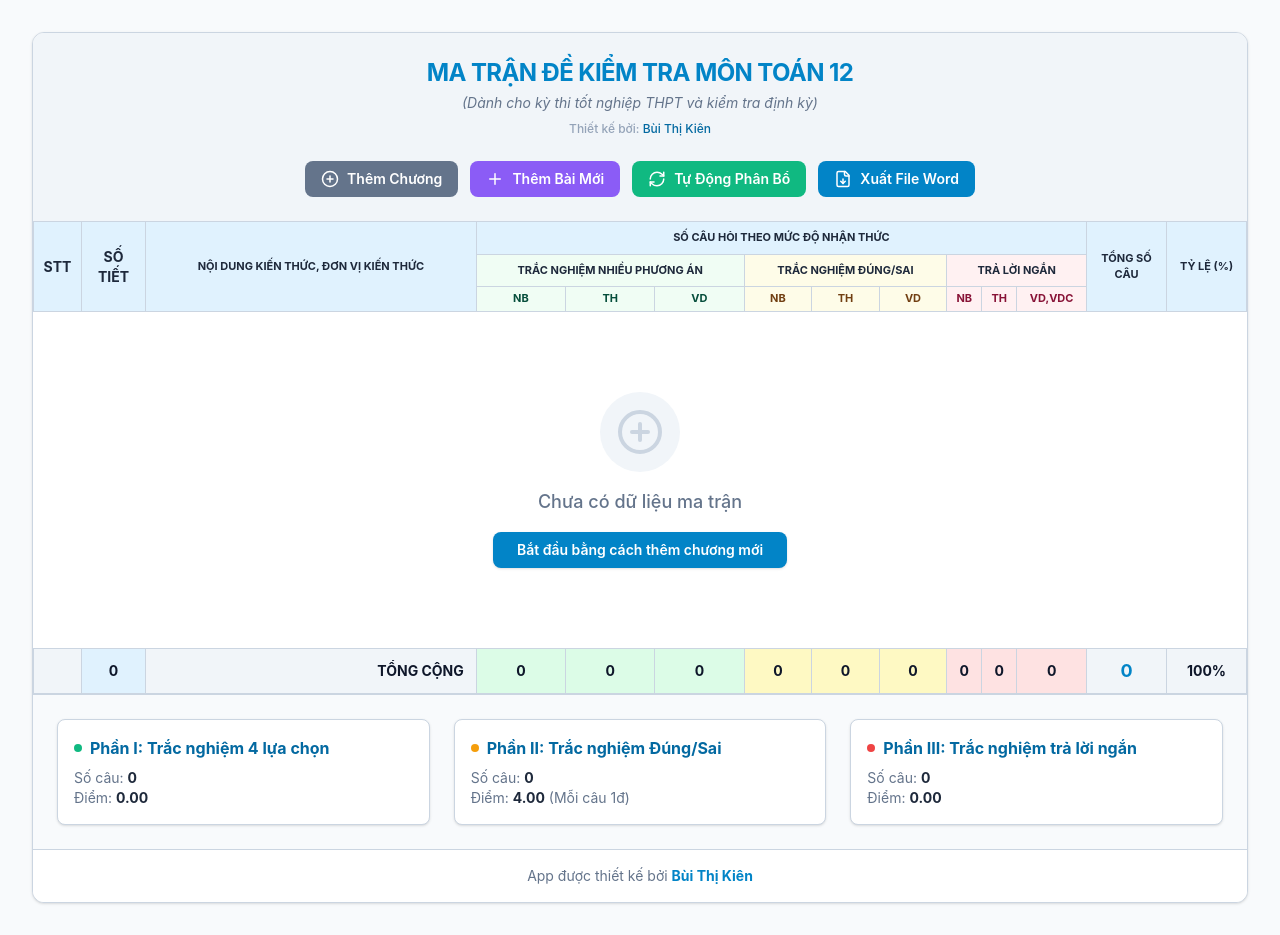
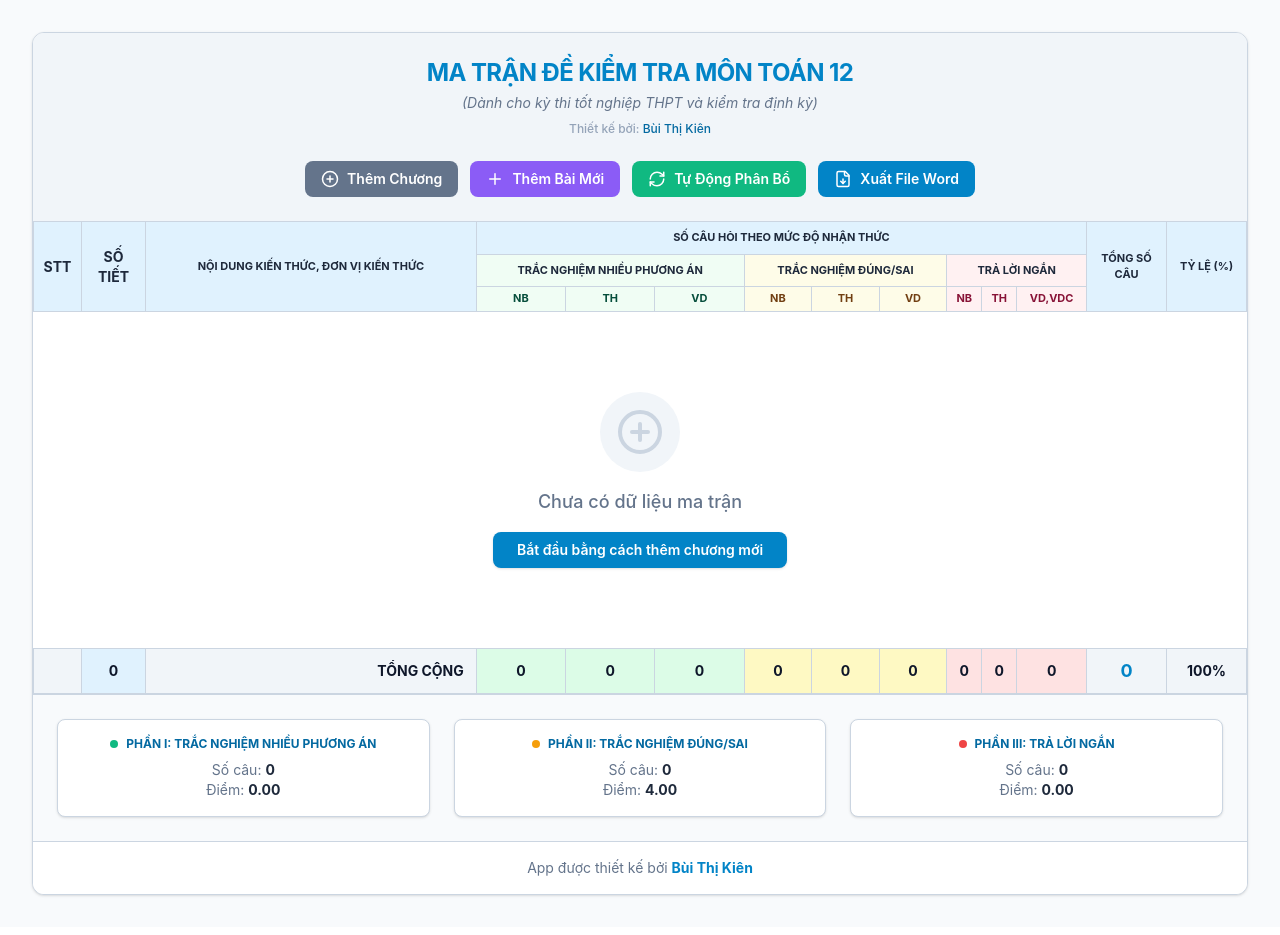
Before and after one commit to buihuusonkx-hash/matran12, a React (Vite) app: page / in a window 1280 px wide. Built offline with nearby package versions, Linux system fonts and the light colour scheme.

Commit message:
Add files via upload

```diff
--- a/src/App.tsx
+++ b/src/App.tsx
@@ -438,26 +438,26 @@ export default function App() {
         {/* Summary Info */}
         <div className="p-6 bg-[#f8fafc] border-t border-[#cbd5e1]">
           <div className="grid grid-cols-1 md:grid-cols-3 gap-6">
-            <div className="bg-white p-4 rounded-lg border border-[#cbd5e1] shadow-sm">
-              <h3 className="font-bold text-[#0369a1] mb-2 flex items-center gap-2">
+            <div className="bg-white p-4 rounded-lg border border-[#cbd5e1] shadow-sm text-center">
+              <h3 className="font-bold text-[#0369a1] mb-2 flex items-center justify-center gap-2 uppercase text-xs">
                 <div className="w-2 h-2 rounded-full bg-[#10b981]"></div>
-                Phần I: Trắc nghiệm 4 lựa chọn
+                Phần I: Trắc nghiệm nhiều phương án
               </h3>
-              <p className="text-sm text-[#64748b]">Số câu: <span className="font-bold text-[#1e293b]">{totals.mc_rec + totals.mc_und}</span></p>
-              <p className="text-sm text-[#64748b]">Điểm: <span className="font-bold text-[#1e293b]">{((totals.mc_rec + totals.mc_und) * 0.25).toFixed(2)}</span></p>
+              <p className="text-sm text-[#64748b]">Số câu: <span className="font-bold text-[#1e293b]">{totals.mc_rec + totals.mc_und + totals.mc_app}</span></p>
+              <p className="text-sm text-[#64748b]">Điểm: <span className="font-bold text-[#1e293b]">{((totals.mc_rec + totals.mc_und + totals.mc_app) * 0.25).toFixed(2)}</span></p>
             </div>
-            <div className="bg-white p-4 rounded-lg border border-[#cbd5e1] shadow-sm">
-              <h3 className="font-bold text-[#0369a1] mb-2 flex items-center gap-2">
+            <div className="bg-white p-4 rounded-lg border border-[#cbd5e1] shadow-sm text-center">
+              <h3 className="font-bold text-[#0369a1] mb-2 flex items-center justify-center gap-2 uppercase text-xs">
                 <div className="w-2 h-2 rounded-full bg-[#f59e0b]"></div>
-                Phần II: Trắc nghiệm Đúng/Sai
+                Phần II: Trắc nghiệm đúng/sai
               </h3>
               <p className="text-sm text-[#64748b]">Số câu: <span className="font-bold text-[#1e293b]">{totals.tf_rec + totals.tf_und + totals.tf_app}</span></p>
-              <p className="text-sm text-[#64748b]">Điểm: <span className="font-bold text-[#1e293b]">4.00</span> (Mỗi câu 1đ)</p>
+              <p className="text-sm text-[#64748b]">Điểm: <span className="font-bold text-[#1e293b]">4.00</span></p>
             </div>
-            <div className="bg-white p-4 rounded-lg border border-[#cbd5e1] shadow-sm">
-              <h3 className="font-bold text-[#0369a1] mb-2 flex items-center gap-2">
+            <div className="bg-white p-4 rounded-lg border border-[#cbd5e1] shadow-sm text-center">
+              <h3 className="font-bold text-[#0369a1] mb-2 flex items-center justify-center gap-2 uppercase text-xs">
                 <div className="w-2 h-2 rounded-full bg-[#ef4444]"></div>
-                Phần III: Trắc nghiệm trả lời ngắn
+                Phần III: Trả lời ngắn
               </h3>
               <p className="text-sm text-[#64748b]">Số câu: <span className="font-bold text-[#1e293b]">{totals.sa_und + totals.sa_app + totals.sa_adv}</span></p>
               <p className="text-sm text-[#64748b]">Điểm: <span className="font-bold text-[#1e293b]">{((totals.sa_und + totals.sa_app + totals.sa_adv) * 0.5).toFixed(2)}</span></p>
```
